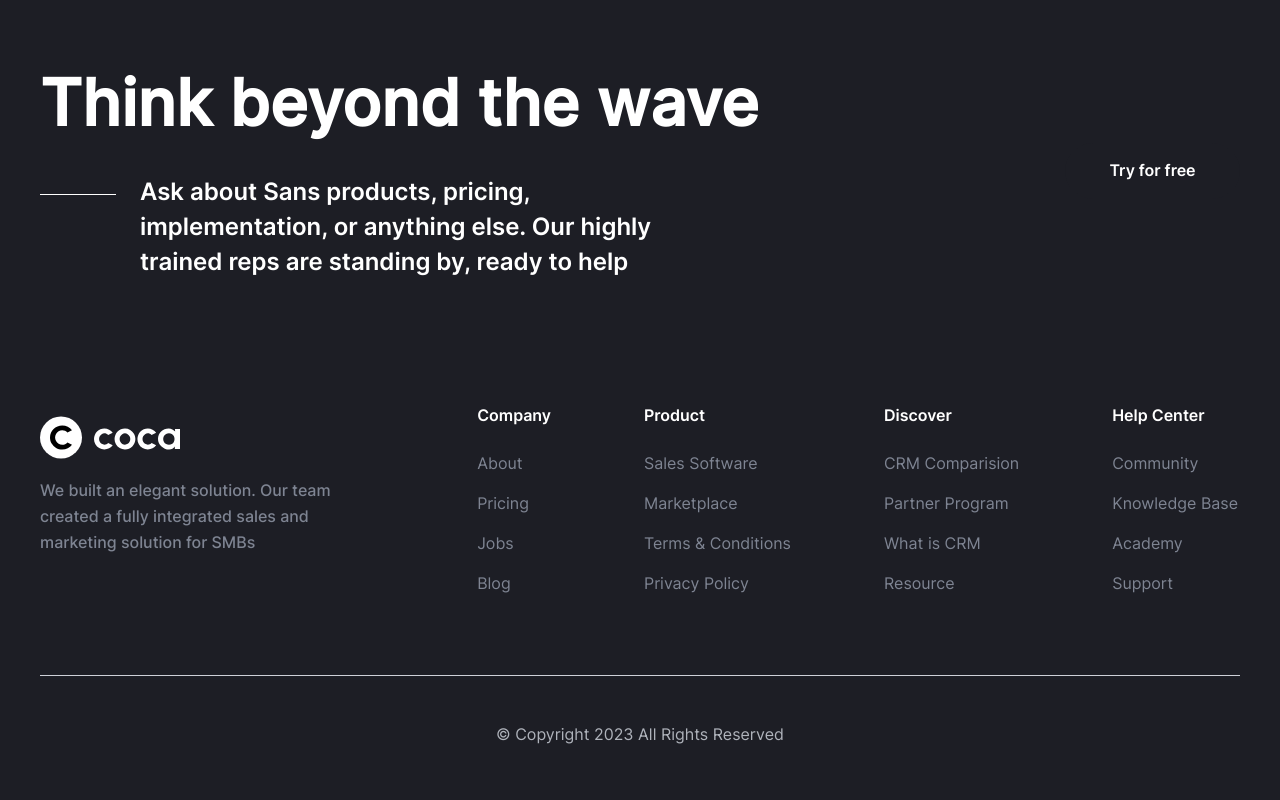
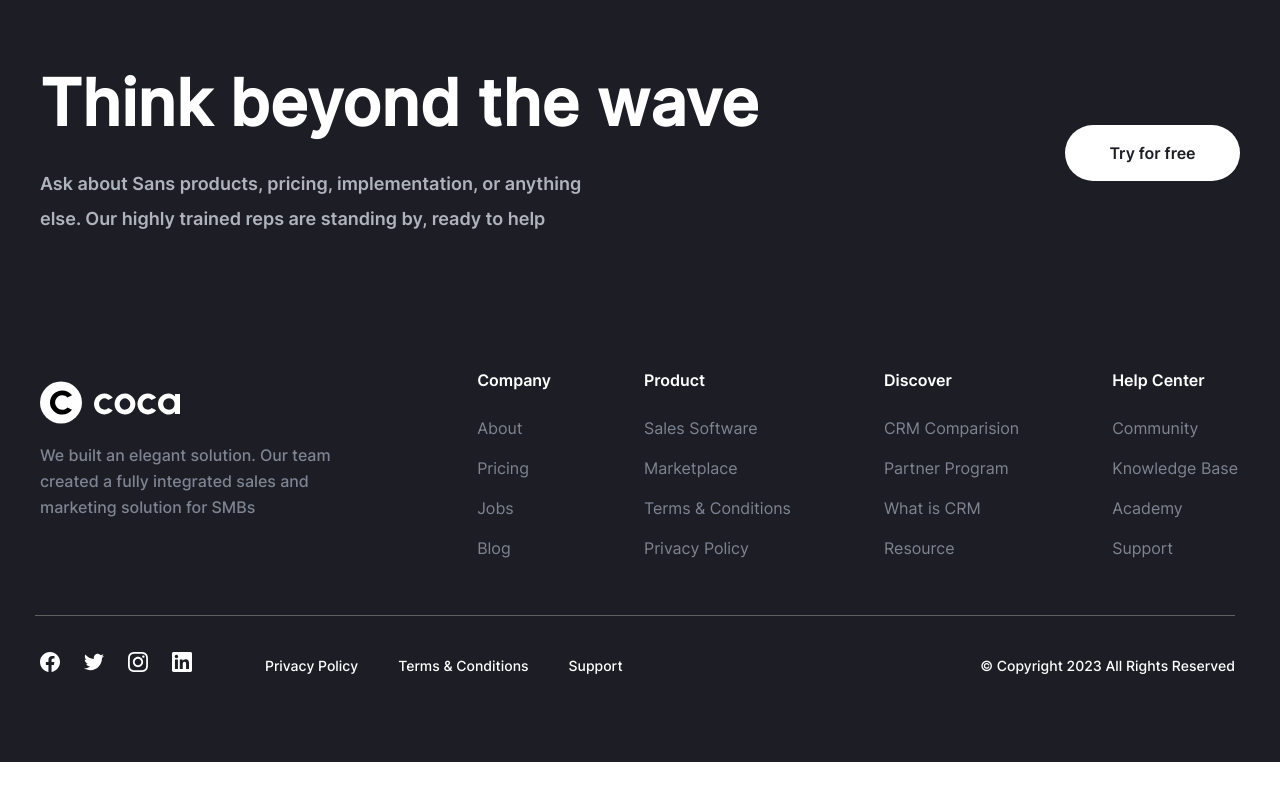
Before and after one commit to grigorevs/layout_perfect_pixel, a Next.js app: page /contact in a window 1280 px wide. Shown: the part 2655-3455 px from the top of the page. After the commit the page ends 3417 px from the top, so only its background shows below. Built offline with nearby package versions, Linux system fonts and the light colour scheme.

Commit message:
fix: detail blog page and footer perfect pixel layout

```diff
--- a/components/Button/index.tsx
+++ b/components/Button/index.tsx
@@ -3,11 +3,11 @@ import React from 'react';
 
 interface ButtonProps {
   children: React.ReactNode;
-  theme?: 'light' | 'dark';
+  theme: 'light' | 'dark';
   [key: string]: unknown;
 }
 
-const Button: React.FC<ButtonProps> = ({ children, theme = 'light', ...props }) => {
+const Button: React.FC<ButtonProps> = ({ children, theme, ...props }) => {
   return (
     <StyledButton buttonTheme={theme} {...props}>
       {children}
--- a/sections/Footer/index.styles.ts
+++ b/sections/Footer/index.styles.ts
@@ -1,6 +1,5 @@
 import styled from 'styled-components';
 import Image from 'next/image';
-import Button from '@/components/Button';
 
 export const FooterWrap = styled.div.withConfig({
   shouldForwardProp: (prop) => prop !== 'backgroundColor',
@@ -98,11 +97,11 @@ export const FooterTitle = styled.h1.withConfig({
 `;
 
 export const FooterText = styled.p.withConfig({
-  shouldForwardProp: (prop) => !['textColor'].includes(prop),
-})<{ textColor: 'light' | 'dark' }>`
+  shouldForwardProp: (prop) => !['theme'].includes(prop),
+})<{ theme: 'light' | 'dark' }>`
   font-family: 'Inter-SemiBold';
   font-weight: 600;
-  color: ${({ textColor }) => (textColor === 'dark' ? '#FFFFFF' : '#1D1E25')};
+  color: ${({ theme }) => (theme === 'dark' ? '#FFFFFF' : '#1D1E25')};
   @media (max-width: 1200px) {
     font-size: 16px;
     line-height: 24px;
@@ -111,17 +110,19 @@ export const FooterText = styled.p.withConfig({
   }
 
   @media (min-width: 1200px) {
-    font-size: 24px;
+    font-size: ${({ theme }) => (theme === 'dark' ? '18px' : '24px')};
+    position: relative;
+    top: ${({ theme }) => (theme === 'dark' ? '-8px' : '0')};
     line-height: 35px;
-    letter-spacing: 0;
+    color: ${({ theme }) => (theme === 'dark' ? '#AFB3BB' : '#1D1E25')};
     width: 543px;
   }
 `;
 
 export const LineBlock = styled.div.withConfig({
-  shouldForwardProp: (prop) => prop !== 'color',
-})<{ color: string }>`
-  background-color: ${({ color }) => (color === 'dark' ? '#FFFFFF' : '#000000')};
+  shouldForwardProp: (prop) => prop !== 'theme',
+})<{ theme: string }>`
+  background-color: ${({ theme }) => (theme === 'dark' ? '#FFFFFF' : '#000000')};
   height: 1px;
 
   @media (max-width: 1200px) {
@@ -132,6 +133,7 @@ export const LineBlock = styled.div.withConfig({
   @media (min-width: 1200px) {
     width: 76px;
     margin-top: 20px;
+    display: ${({ theme }) => (theme === 'dark' ? 'none' : 'block')};
   }
 `;
 
@@ -189,18 +191,15 @@ export const FooterCompanyText = styled.p.withConfig({
 export const FooterButtonWrap = styled.div`
   @media (max-width: 1200px) {
     padding: 3px 0 0 43px;
+    button {
+      width: 142px;
+      height: 44px;
+      font-size: 14px;
+    }
   }
 
   @media (min-width: 1200px) {
     padding: 110px 0 0 30px;
-  }
-`;
-
-export const FooterButton = styled(Button)`
-  @media (max-width: 1200px) {
-    width: 142px;
-    height: 44px;
-    font-size: 14px;
   }
 `;
 
@@ -295,7 +294,9 @@ export const FooterCopyrightText = styled.p`
   }
 `;
 
-export const FooterCopyright = styled.div`
+export const FooterCopyright = styled.div.withConfig({
+  shouldForwardProp: (prop) => prop !== 'theme',
+})<{ theme: string }>`
   display: flex;
   justify-content: center;
   padding-top: 46px;
@@ -312,6 +313,7 @@ export const FooterCopyright = styled.div`
   }
 
   @media (min-width: 1200px) {
+    display: ${({ theme }) => (theme === 'dark' ? 'none' : 'flex')};
     width: 1200px;
     height: 129px;
     position: relative;
@@ -374,3 +376,51 @@ export const FooterMobileLink = styled.a`
   font-weight: 500;
   font-family: 'Inter-Medium';
 `;
+
+export const FooterCopyrightMobile = styled.div.withConfig({
+  shouldForwardProp: (prop) => prop !== 'theme',
+})<{ theme: string }>`
+  @media (max-width: 1200px) {
+    display: none;
+  }
+
+  @media (min-width: 1200px) {
+    display: ${({ theme }) => (theme === 'dark' ? 'flex' : 'none')};
+    gap: 93px;
+    position: relative;
+    top: -28px;
+    right: 5px;
+    width: 1200px;
+    padding: 40px 0 58px;
+    justify-content: space-between;
+    border-top: 1px solid #606060;
+  }
+`;
+
+export const FooterMobileSocialsWrap = styled.div`
+  display: flex;
+  gap: 62px;
+
+  img {
+    width: 20px;
+    height: 20px;
+  }
+`;
+
+export const FooterMobileLinksBlock = styled.div`
+  display: flex;
+  gap: 40px;
+  color: #ffffff;
+  font-size: 14px;
+  line-height: 20px;
+  font-family: 'Inter-Medium';
+  font-weight: 500;
+`;
+
+export const FooterMobileLinkText = styled.p`
+  color: #ffffff;
+  font-size: 14px;
+  line-height: 20px;
+  font-family: 'Inter-Medium';
+  font-weight: 500;
+`;
--- a/sections/Footer/index.tsx
+++ b/sections/Footer/index.tsx
@@ -4,11 +4,11 @@ import React from 'react';
 import Image from 'next/image';
 import {
   BackgroundTopBlur,
-  FooterButton,
   FooterButtonWrap,
   FooterCompanyText,
   FooterCompanyTextBlock,
   FooterCopyright,
+  FooterCopyrightMobile,
   FooterCopyrightText,
   FooterDescription,
   FooterDescriptionBlock,
@@ -21,8 +21,11 @@ import {
   FooterListWrap,
   FooterLogoIcon,
   FooterMobileLink,
+  FooterMobileLinksBlock,
   FooterMobileLinksList,
   FooterMobileLinksWrap,
+  FooterMobileLinkText,
+  FooterMobileSocialsWrap,
   FooterSocialsImagesWrap,
   FooterText,
   FooterTitle,
@@ -40,6 +43,7 @@ import TwitterLogoDark from '@/public/images/home/TwitterDark.svg';
 import InstagramLogoDark from '@/public/images/home/InstagramDark.svg';
 import LinkedinLogoDark from '@/public/images/home/LinkedinDark.svg';
 import { LineBlock } from './index.styles';
+import Button from '@/components/Button';
 
 interface FooterProps {
   theme: 'light' | 'dark';
@@ -54,15 +58,15 @@ const Footer: React.FC<FooterProps> = ({ theme }) => {
         <FooterDescriptionBlock>
           <FooterTitle color={theme}>Think beyond the wave</FooterTitle>
           <FooterDescription>
-            <LineBlock color={theme} />
-            <FooterText textColor={theme}>
+            <LineBlock theme={theme} />
+            <FooterText theme={theme}>
               Ask about Sans products, pricing, implementation, or anything else. Our highly trained
               reps are standing by, ready to help
             </FooterText>
           </FooterDescription>
         </FooterDescriptionBlock>
         <FooterButtonWrap>
-          <FooterButton theme={theme}>Try for free</FooterButton>
+          <Button theme={theme}>Try for free</Button>
         </FooterButtonWrap>
       </FooterDescriptionWrap>
       <FooterLinkstWrap>
@@ -112,7 +116,7 @@ const Footer: React.FC<FooterProps> = ({ theme }) => {
           </FooterListBlock>
         </FooterListWrap>
       </FooterLinkstWrap>
-      <FooterCopyright>
+      <FooterCopyright theme={theme}>
         <FooterMobileLinksWrap>
           <FooterSocialsImagesWrap>
             <Image src={theme === 'light' ? FacebookLogo : FacebookLogoDark} alt="FacebookLogo" />
@@ -131,6 +135,24 @@ const Footer: React.FC<FooterProps> = ({ theme }) => {
         </FooterMobileLinksWrap>
         <FooterCopyrightText>© Copyright 2023 All Rights Reserved</FooterCopyrightText>
       </FooterCopyright>
+      <FooterCopyrightMobile theme={theme}>
+        <div>
+          <FooterMobileSocialsWrap>
+            <FooterSocialsImagesWrap>
+              <Image src={FacebookLogoDark} alt="FacebookLogo" />
+              <Image src={TwitterLogoDark} alt="TwitterLogo" />
+              <Image src={InstagramLogoDark} alt="InstagramLogo" />
+              <Image src={LinkedinLogoDark} alt="LinkedinLogo" />
+            </FooterSocialsImagesWrap>
+            <FooterMobileLinksBlock>
+              <FooterMobileLinkText>Privacy Policy</FooterMobileLinkText>
+              <FooterMobileLinkText>Terms & Conditions</FooterMobileLinkText>
+              <FooterMobileLinkText>Support</FooterMobileLinkText>
+            </FooterMobileLinksBlock>
+          </FooterMobileSocialsWrap>
+        </div>
+        <FooterMobileLinkText>© Copyright 2023 All Rights Reserved</FooterMobileLinkText>
+      </FooterCopyrightMobile>
     </FooterWrap>
   );
 };
```
Also changed, not shown: sections/DetailBlog/index.styles.ts (+29 -6 lines).
